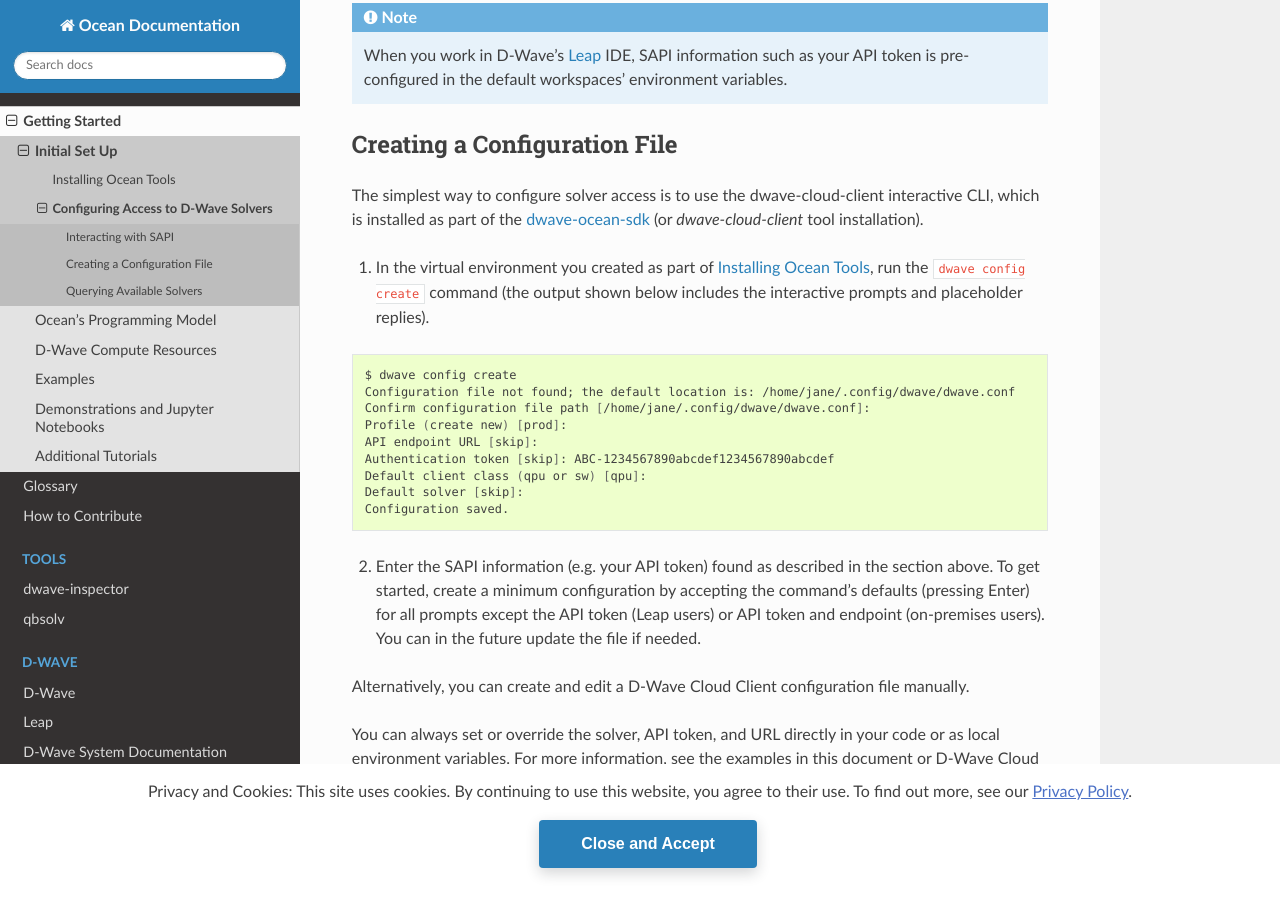
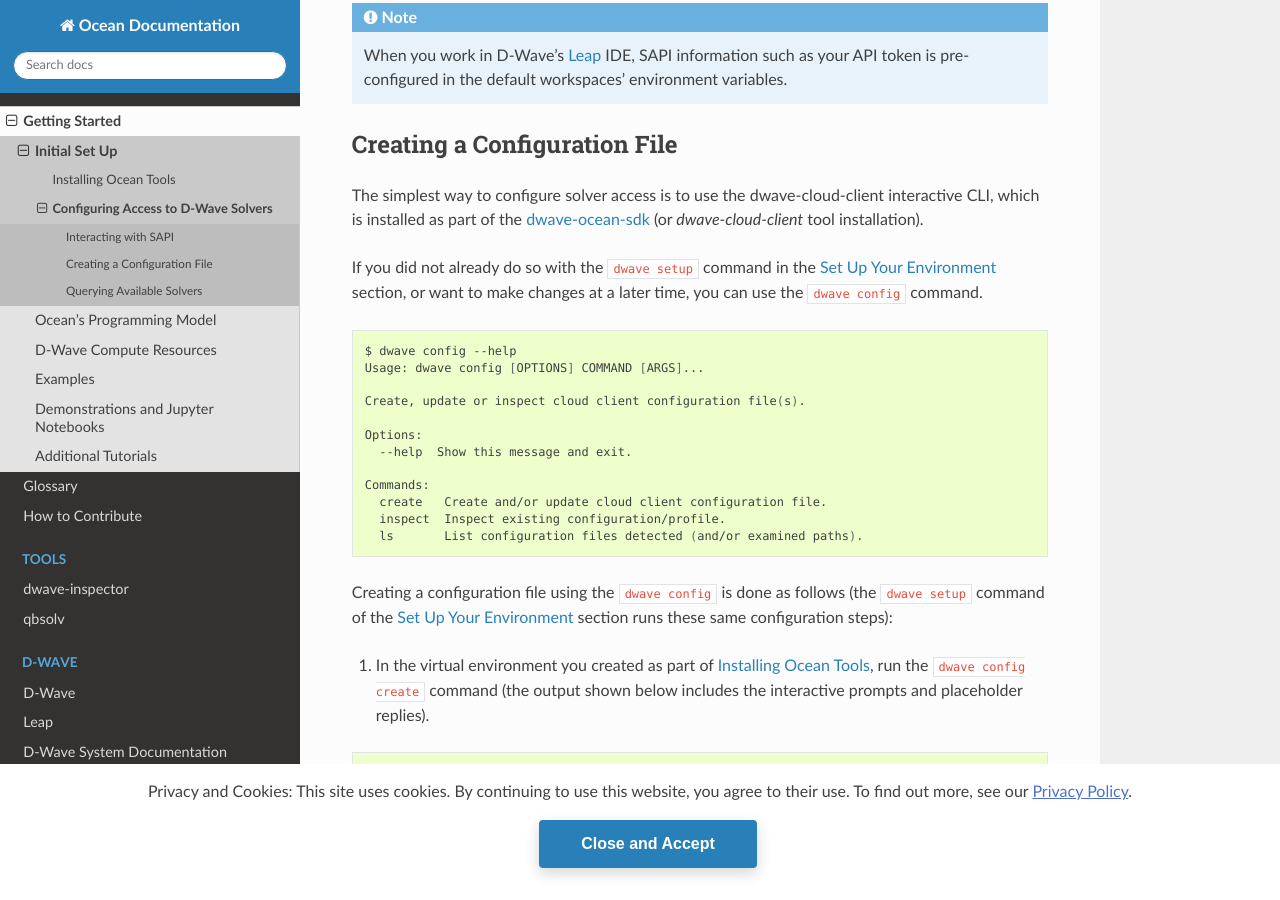
Before and after one commit to dwavesystems/dwave-ocean-sdk, a Sphinx documentation site: the page built from docs/overview/sapi.rst, in a window 1280 px wide and 900 px high, scrolled down 898 px. Built offline with Sphinx 7.4.7 and the Read the Docs theme 2.0.0, drawn with Linux system fonts in a browser that asks for light colours; pages that are not in the unit, such as notebooks, are missing from menus; the version number could not be read and is left out.

Commit message:
Add dwave setup: config

```diff
--- a/docs/overview/sapi.rst
+++ b/docs/overview/sapi.rst
@@ -54,6 +54,29 @@
 interactive CLI, which is installed as part of
 the `dwave-ocean-sdk <https://github.com/dwavesystems/dwave-ocean-sdk>`_ (or
 *dwave-cloud-client* tool installation).
+
+If you did not already do so with the :code:`dwave setup` command
+in the :ref:`dwave_setup` section, or want to make changes at a later time, you
+can use the :code:`dwave config` command.
+
+.. code-block:: bash
+
+    $ dwave config --help
+    Usage: dwave config [OPTIONS] COMMAND [ARGS]...
+
+    Create, update or inspect cloud client configuration file(s).
+
+    Options:
+      --help  Show this message and exit.
+
+    Commands:
+      create   Create and/or update cloud client configuration file.
+      inspect  Inspect existing configuration/profile.
+      ls       List configuration files detected (and/or examined paths).
+
+Creating a configuration file using the :code:`dwave config` is done
+as follows (the :code:`dwave setup` command of the :ref:`dwave_setup` section
+runs these same configuration steps):
 
 1. In the virtual environment you created as part of :ref:`install`, run the
    :code:`dwave config create` command (the output shown below
```
Also changed, not shown: docs/overview/install.rst (+4 -5 lines).
